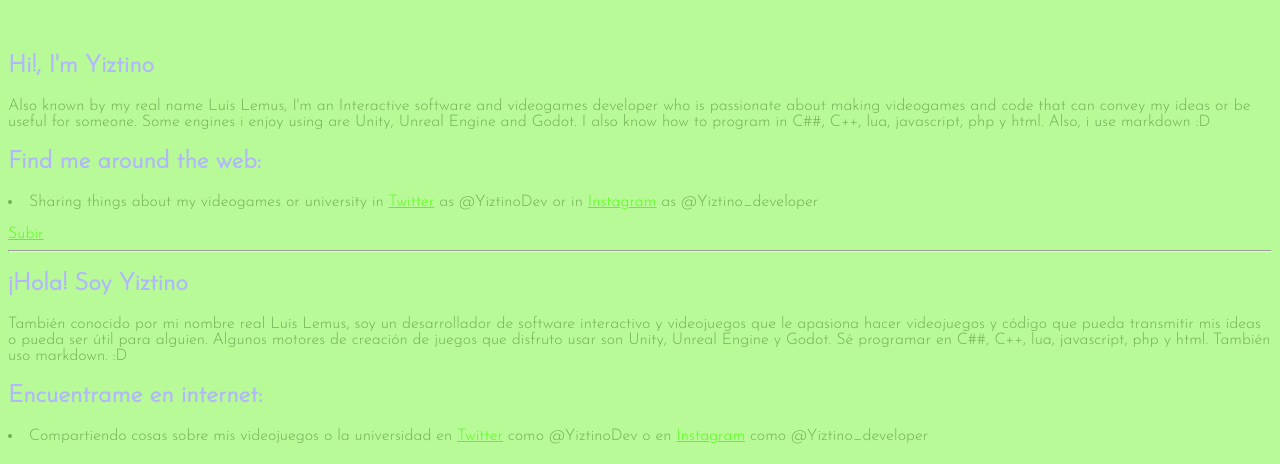
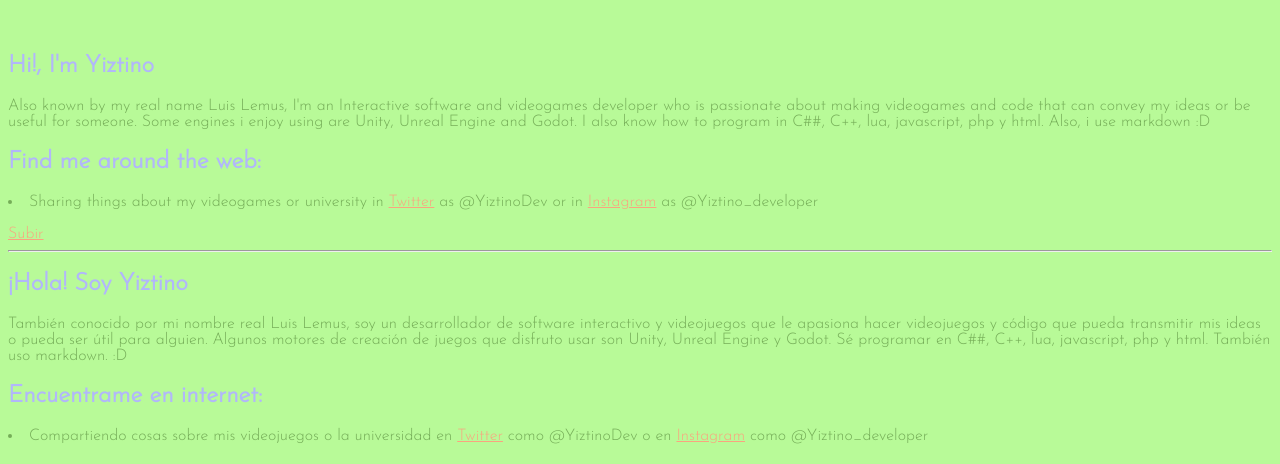
Before and after one commit to Yiztino/Yiztino, a plain HTML site: page docs/index.html in a window 1280 px wide. Shown: the part 336-800 px from the top of the page. Drawn offline with Linux system fonts and the light colour scheme.

Commit message:
cambiando el color de los links a en html

```diff
--- a/docs/css/style.css
+++ b/docs/css/style.css
@@ -11,7 +11,7 @@ html {
     color: #75AD58
   }
   a {
-    color: #52ff14;
+    color: #FAA47F;
   }
 
   a:hover {
```
